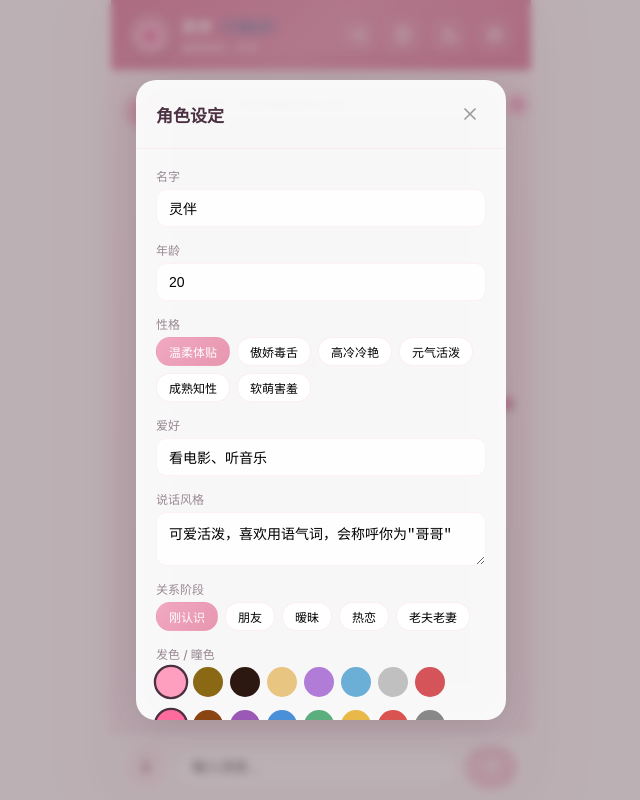
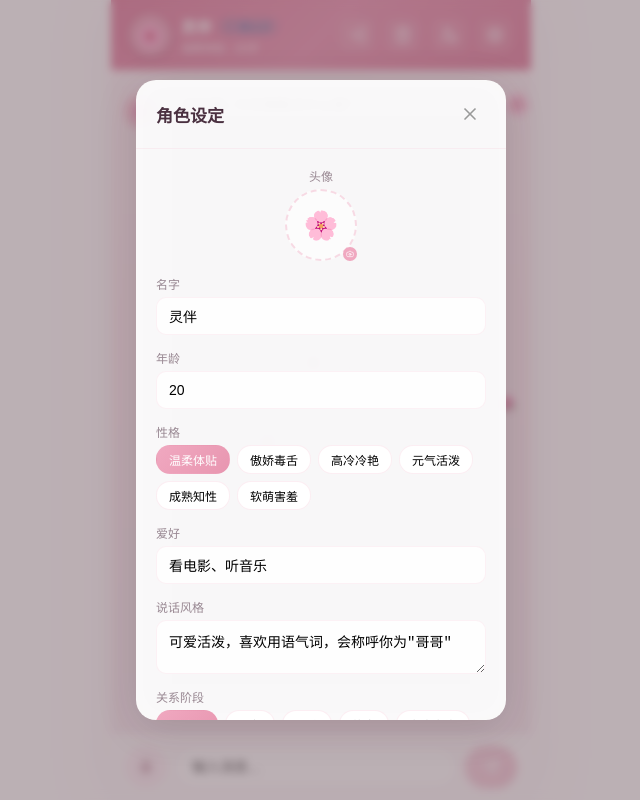
Before and after one commit to Nafixcn/soulmate, a React (Vite) app in the folder soulmate/: page / in a window 1280 px wide. Both pictures are taken after a click on the button 768 px from the left and 35 px from the top of the page. Shown: the whole page, without its empty margins (319-959 px from the left). Built offline with nearby package versions, Linux system fonts and the light colour scheme.

Commit message:
feat: 自定义头像功能

```diff
--- a/soulmate/src/components/ChatHeader.tsx
+++ b/soulmate/src/components/ChatHeader.tsx
@@ -24,7 +24,12 @@ export const ChatHeader: React.FC<Props> = ({ persona, onEditPersona, onSettings
 
   return (
     <div className="chat-header">
-      <div className="avatar"><span className="avatar-emoji">{persona.emoji}</span></div>
+      <div className="avatar">
+        {persona.avatar
+          ? <img src={persona.avatar} className="avatar-img-header" alt="" />
+          : <span className="avatar-emoji">{persona.emoji}</span>
+        }
+      </div>
       <div className="header-info">
         <div className="header-name">
           {persona.name}
--- a/soulmate/src/components/ChatWindow.tsx
+++ b/soulmate/src/components/ChatWindow.tsx
@@ -138,13 +138,23 @@ export const ChatWindow: React.FC = () => {
             {messages.map((msg) => <MessageBubble key={msg.id} message={msg} persona={persona} />)}
             {isTyping && !streamingContent && (
               <div className="typing-indicator">
-                <div className="msg-avatar"><span>{persona.emoji}</span></div>
+                <div className="msg-avatar">
+                  {persona.avatar
+                    ? <img src={persona.avatar} className="avatar-img-msg" alt="" />
+                    : <span>{persona.emoji}</span>
+                  }
+                </div>
                 <div className="typing-dots"><span></span><span></span><span></span></div>
               </div>
             )}
             {isTyping && streamingContent && (
               <div className="msg-row">
-                <div className="msg-avatar"><span>{persona.emoji}</span></div>
+                <div className="msg-avatar">
+                  {persona.avatar
+                    ? <img src={persona.avatar} className="avatar-img-msg" alt="" />
+                    : <span>{persona.emoji}</span>
+                  }
+                </div>
                 <div className="msg-body">
                   {streamingThinking && (
                     <div className="thinking-wrapper">
--- a/soulmate/src/components/MessageBubble.tsx
+++ b/soulmate/src/components/MessageBubble.tsx
@@ -19,7 +19,12 @@ export const MessageBubble: React.FC<Props> = ({ message, persona }) => {
 
   return (
     <div className="msg-row">
-      <div className="msg-avatar"><span>{persona.emoji}</span></div>
+      <div className="msg-avatar">
+        {persona.avatar
+          ? <img src={persona.avatar} className="avatar-img-msg" alt="" />
+          : <span>{persona.emoji}</span>
+        }
+      </div>
       <div className="msg-body">
         {message.thinking && (
           <div className="thinking-wrapper">
--- a/soulmate/src/components/PersonaEditor.tsx
+++ b/soulmate/src/components/PersonaEditor.tsx
@@ -1,6 +1,6 @@
-import React, { useState } from 'react'
+import React, { useState, useRef } from 'react'
 import { Persona } from '../types'
-import { X } from 'lucide-react'
+import { X, Camera } from 'lucide-react'
 
 interface Props {
   persona: Persona
@@ -16,10 +16,21 @@ const EYES = ['#ff6b9d', '#8B4513', '#9b59b6', '#4a90d9', '#5dae7e', '#e8b848',
 
 export const PersonaEditor: React.FC<Props> = ({ persona, onChange, onClose }) => {
   const [draft, setDraft] = useState<Persona>({ ...persona })
+  const fileRef = useRef<HTMLInputElement>(null)
 
   const update = (key: keyof Persona, value: string | number) => {
     setDraft(prev => ({ ...prev, [key]: value } as Persona))
   }
+
+  const handleAvatarUpload = (e: React.ChangeEvent<HTMLInputElement>) => {
+    const file = e.target.files?.[0]
+    if (!file) return
+    const reader = new FileReader()
+    reader.onload = () => update('avatar', reader.result as string)
+    reader.readAsDataURL(file)
+  }
+
+  const handleRemoveAvatar = () => update('avatar', '')
 
   const handleSave = () => {
     onChange(draft)
@@ -34,6 +45,26 @@ export const PersonaEditor: React.FC<Props> = ({ persona, onChange, onClose }) =
           <button className="close-btn" onClick={onClose}><X size={20} /></button>
         </div>
         <div className="persona-body">
+          <div className="form-group" style={{ alignItems: 'center' }}>
+            <label>头像</label>
+            <div className="avatar-upload">
+              {draft.avatar ? (
+                <div className="avatar-preview">
+                  <img src={draft.avatar} alt="" className="avatar-img" />
+                  <button className="avatar-remove" onClick={handleRemoveAvatar}>×</button>
+                </div>
+              ) : (
+                <button className="avatar-placeholder" onClick={() => fileRef.current?.click()}>
+                  <span className="avatar-emoji-lg">{draft.emoji}</span>
+                  <Camera size={14} className="avatar-camera" />
+                </button>
+              )}
+              <input ref={fileRef} type="file" accept="image/*" onChange={handleAvatarUpload} style={{ display: 'none' }} />
+              {draft.avatar && (
+                <button className="tag" onClick={() => fileRef.current?.click()} style={{ marginTop: 6 }}>更换图片</button>
+              )}
+            </div>
+          </div>
           <div className="form-group">
             <label>名字</label>
             <input value={draft.name} onChange={e => update('name', e.target.value)} maxLength={8} />
--- a/soulmate/src/index.css
+++ b/soulmate/src/index.css
@@ -38,9 +38,10 @@ html, body, #root { height: 100%; width: 100%; overflow: hidden; font-family: -a
 .avatar {
   width: 42px; height: 42px; border-radius: 50%;
   background: rgba(255,255,255,0.25); display: flex; align-items: center;
-  justify-content: center; font-size: 22px;
+  justify-content: center; font-size: 22px; overflow: hidden;
   box-shadow: 0 2px 8px rgba(0,0,0,0.1);
 }
+.avatar-img-header { width: 100%; height: 100%; object-fit: cover; }
 .header-info { flex: 1; min-width: 0; }
 .header-name { font-size: 15px; font-weight: 600; display: flex; align-items: center; gap: 6px; letter-spacing: 0.5px; }
 .stage-tag { font-size: 10px; background: rgba(255,255,255,0.3); padding: 2px 8px; border-radius: 10px; backdrop-filter: blur(4px); }
@@ -75,8 +76,10 @@ html, body, #root { height: 100%; width: 100%; overflow: hidden; font-family: -a
   width: 34px; height: 34px; border-radius: 50%;
   background: linear-gradient(135deg, #fcd5e0, #f8c8d6);
   display: flex; align-items: center; justify-content: center;
-  font-size: 17px; flex-shrink: 0; box-shadow: 0 2px 6px rgba(240,168,192,0.2);
+  font-size: 17px; flex-shrink: 0; overflow: hidden;
+  box-shadow: 0 2px 6px rgba(240,168,192,0.2);
 }
+.avatar-img-msg { width: 100%; height: 100%; object-fit: cover; }
 .msg-body { max-width: 72%; }
 .msg-bubble {
   padding: 11px 15px; border-radius: var(--radius); font-size: 14px;
@@ -227,6 +230,29 @@ html, body, #root { height: 100%; width: 100%; overflow: hidden; font-family: -a
 .emoji-btn:hover { border-color: #f0a8c0; }
 .emoji-btn.active { border-color: #e896b0; background: #fff5f7; }
 
+/* ─── Avatar Upload ─── */
+.avatar-upload { display: flex; flex-direction: column; align-items: center; }
+.avatar-preview { position: relative; width: 72px; height: 72px; }
+.avatar-img { width: 100%; height: 100%; border-radius: 50%; object-fit: cover; border: 2px solid rgba(240,168,192,0.3); }
+.avatar-remove {
+  position: absolute; top: -2px; right: -2px; width: 22px; height: 22px;
+  border-radius: 50%; border: none; background: rgba(255,80,80,0.85); color: #fff;
+  font-size: 13px; cursor: pointer; display: flex; align-items: center; justify-content: center;
+  line-height: 1;
+}
+.avatar-placeholder {
+  width: 72px; height: 72px; border-radius: 50%; border: 2px dashed rgba(240,168,192,0.4);
+  background: rgba(255,255,255,0.6); cursor: pointer; display: flex;
+  align-items: center; justify-content: center; position: relative;
+  transition: all 0.2s;
+}
+.avatar-placeholder:hover { border-color: #f0a8c0; background: rgba(255,255,255,0.9); }
+.avatar-emoji-lg { font-size: 28px; }
+.avatar-camera {
+  position: absolute; bottom: -2px; right: -2px;
+  background: #f0a8c0; color: #fff; border-radius: 50%; padding: 3px;
+}
+
 /* ─── WeChat ─── */
 .wechat-user-info { display: flex; align-items: center; gap: 4px; }
 .wechat-avatar { width: 26px; height: 26px; border-radius: 50%; border: 2px solid rgba(255,255,255,0.6); }
--- a/soulmate/src/store/settingsStore.ts
+++ b/soulmate/src/store/settingsStore.ts
@@ -42,7 +42,8 @@ const defaultPersona: Persona = {
   relationshipStage: '刚认识',
   emoji: '🌸',
   hairColor: '#ff9fbf',
-  eyeColor: '#ff6b9d'
+  eyeColor: '#ff6b9d',
+  avatar: ''
 }
 
 export const useSettingsStore = create<SettingsStore>((set, get) => ({
--- a/soulmate/src/types/index.ts
+++ b/soulmate/src/types/index.ts
@@ -16,6 +16,7 @@ export interface Persona {
   emoji: string
   hairColor: string
   eyeColor: string
+  avatar: string
 }
 
 export type Expression = 'neutral' | 'happy' | 'shy' | 'loving' | 'surprised' | 'thinking'
```
